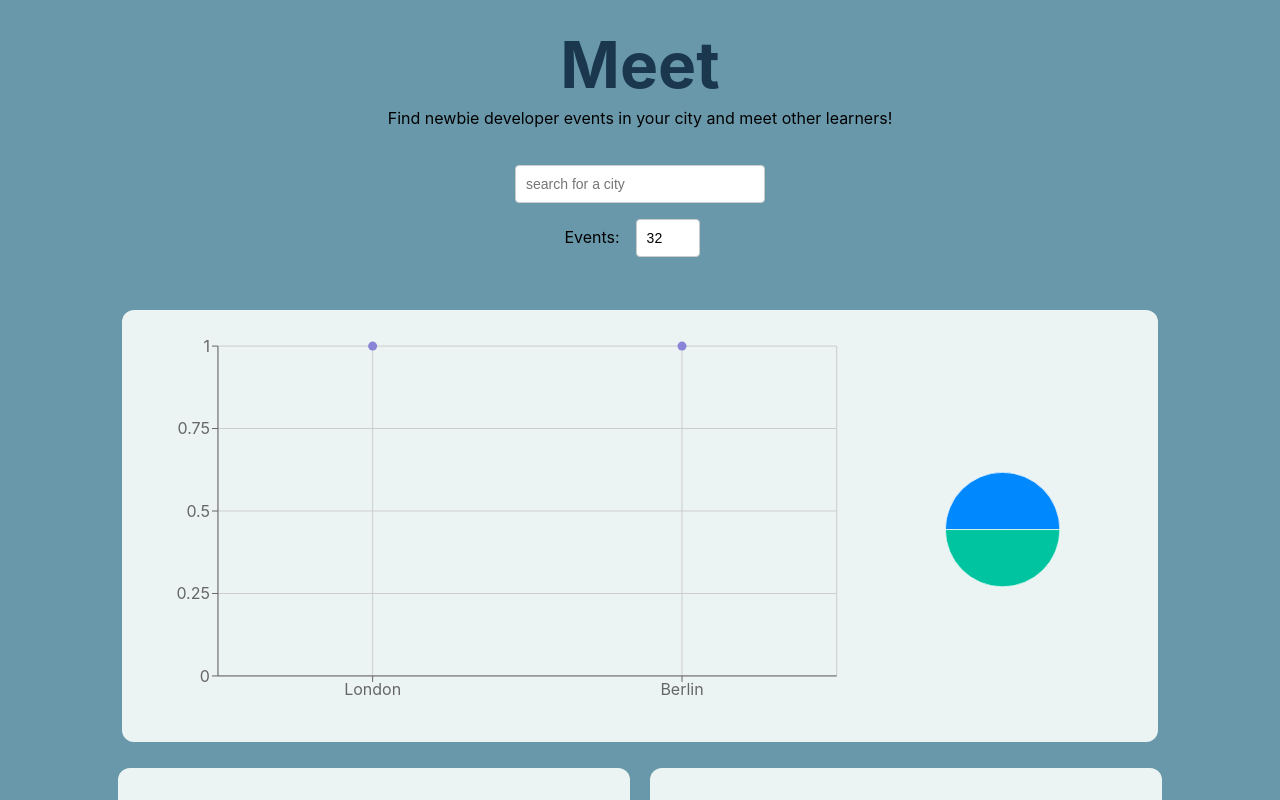
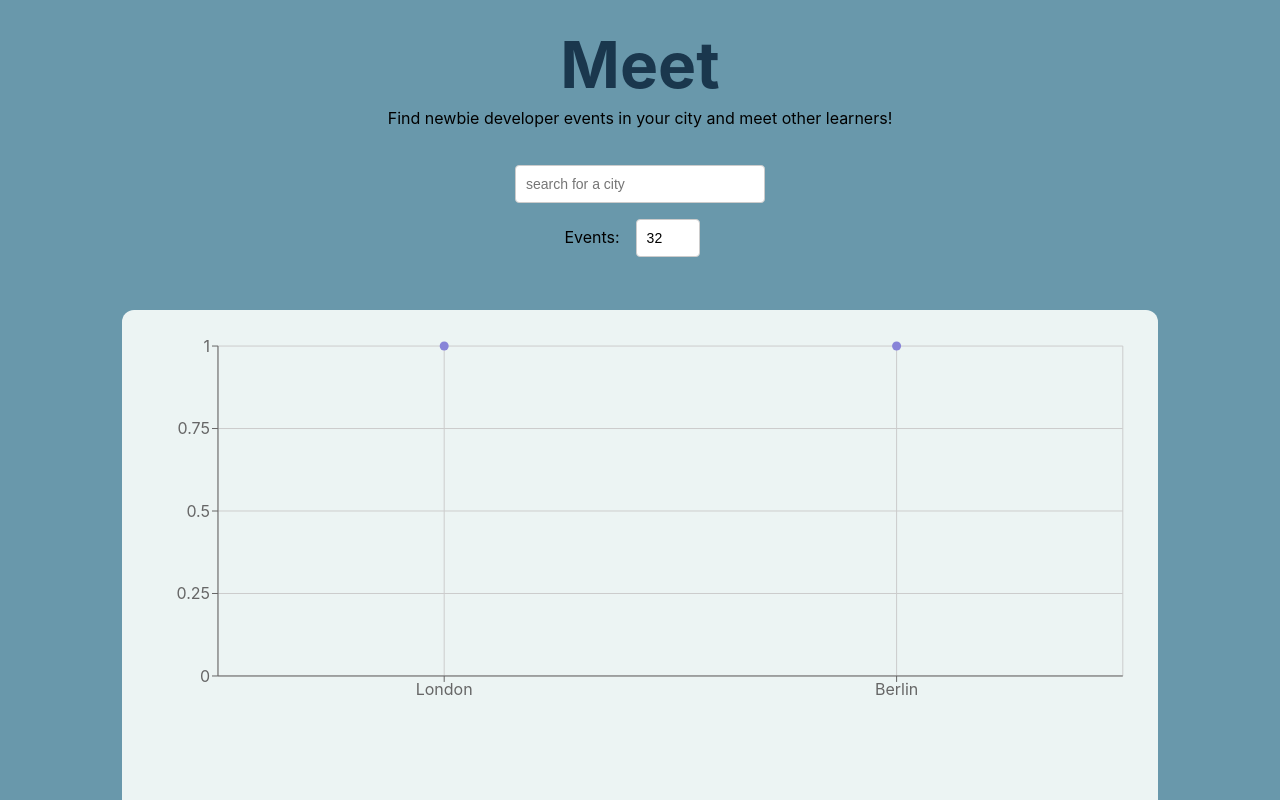
Before and after one commit to farmeroy/meet-app, a React (Create React App) app: page / in a window 1280 px wide. Shown: the top 800 px of the page. Built offline with nearby package versions, Linux system fonts and the light colour scheme; what atatus-spa would draw is missing.

Commit message:
data-display flex-wrap, space-evenly

```diff
--- a/src/App.css
+++ b/src/App.css
@@ -40,6 +40,8 @@ p {
   margin: auto;
   width: 90%;
   display: flex;
+  justify-content: space-evenly;
+  flex-wrap: wrap;
 }
 .showSuggestions {
   display: block;
```
